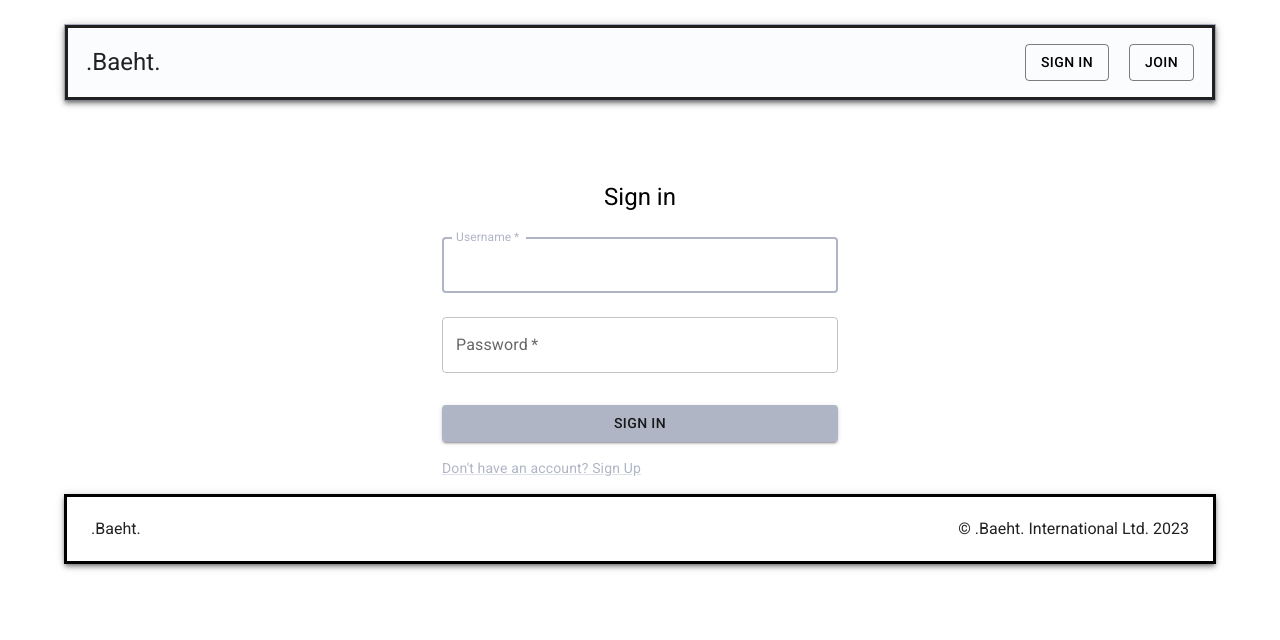
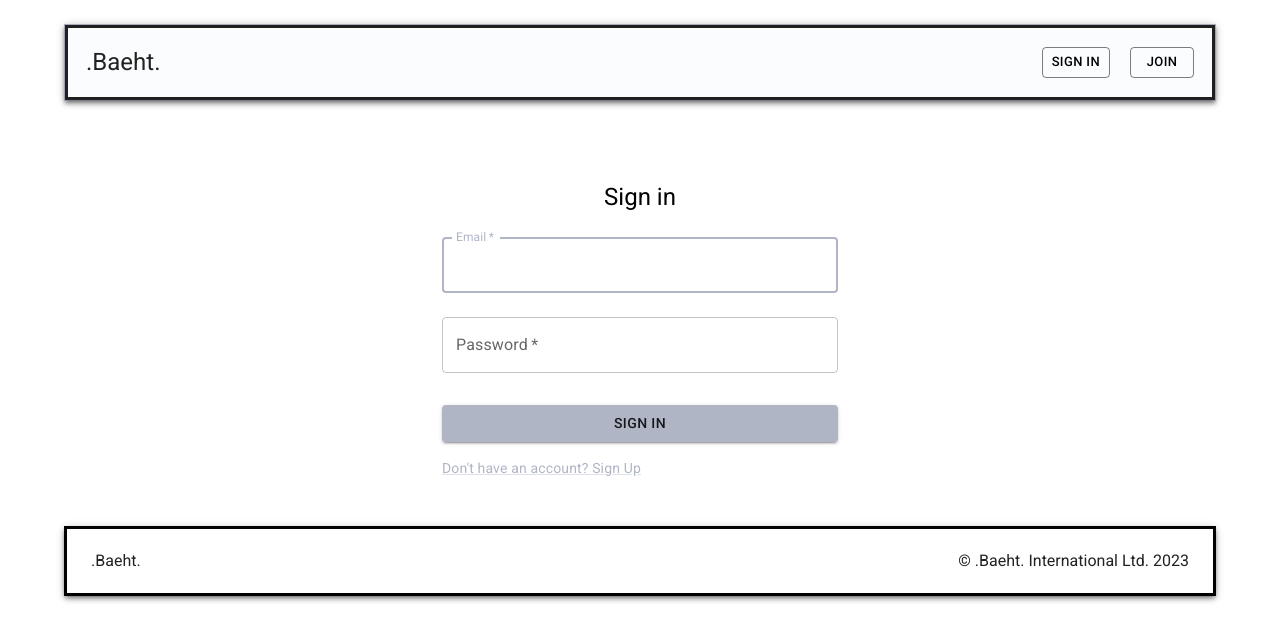
Before and after one commit to Sama-E/Baeht, a React (Vite) app in the folder client/: page /login in a window 1280 px wide. Shown: the top 640 px of the page. Built offline with nearby package versions, Linux system fonts and the light colour scheme.

Commit message:
update login/register

```diff
--- a/client/src/components/Nav/WelcomeNav.jsx
+++ b/client/src/components/Nav/WelcomeNav.jsx
@@ -35,16 +35,18 @@ const WelcomeNav = () => {
         }}
       >
       {/* <StyledToolbar> */}
-        <Typography variant="h5" sx={{ display: { xs: "none", sm: "block" } }}>
+      <Box>
+        <Typography variant="h5" sx={{ display: { xs: "block", sm: "block" } }}>
           .Baeht.
         </Typography>
-        <HouseIcon  sx={{ display: { xs: "block", sm: "none" } }} />
-        <Icons>
-          <>
-            <Button variant="outlined" color="dark">Sign In</Button>
-            <Button variant="outlined" color="dark">Join</Button>
-          </>
+        {/* <HouseIcon  sx={{ display: { xs: "block", sm: "none" } }} /> */}
+      </Box>
+      <Box>
+        <Icons sx={{ display: { xs: "block", sm: "block" } }}>
+            <Button variant="outlined" color="dark" size="small" >Sign In</Button>
+            <Button variant="outlined" color="dark" size="small" sx={{ marginLeft: '20px' }} >Join</Button>
         </Icons>
+      </Box>
       </Box>
     </AppBar>
   )
--- a/client/src/pages/Auth/Login.jsx
+++ b/client/src/pages/Auth/Login.jsx
@@ -13,7 +13,7 @@ import Link from "@mui/material/Link";
 // import Checkbox from "@mui/material/Checkbox";
 
 const Login = () => {
-  const [username, setUsername] = useState("");
+  const [email, setEmail] = useState("");
   const [password, setPassword] = useState("");
   const [error, setError] = useState(null);
   const navigate = useNavigate();
@@ -21,7 +21,7 @@ const Login = () => {
   const handleSubmit = async (e) => {
     e.preventDefault();
     try {
-      const res = await newRequest.post("/auth/login", { username, password });
+      const res = await newRequest.post("/auth/login", { email, password });
       localStorage.setItem("currentUser", JSON.stringify(res.data));
       navigate("/")
     } catch (err) {
@@ -47,12 +47,12 @@ const Login = () => {
             margin="normal"
             required
             fullWidth
-            id="username"
-            label="Username"
-            name="text"
-            autoComplete="username"
+            id="email"
+            label="Email"
+            name="email"
+            autoComplete="email"
             autoFocus
-            onChange={(e) => setUsername(e.target.value)}
+            onChange={(e) => setEmail(e.target.value)}
           />
           <TextField
             margin="normal"
@@ -90,7 +90,11 @@ const Login = () => {
             </Grid>
           </Grid>
         </Box>
-        {error && error}
+        <Box sx={{ p: 2 }}>
+          <Typography component="h6" color="red">
+            {error && error}
+          </Typography>
+        </Box>
       </Box>
     </Container>
   )
--- a/client/src/pages/Auth/Register.jsx
+++ b/client/src/pages/Auth/Register.jsx
@@ -51,7 +51,7 @@ const Register = () => {
     company: "",
     desc: "",
   });
-
+  const [error, setError] = useState(null);
   const navigate = useNavigate();
 
   const handleChange = (e) => {
@@ -72,11 +72,12 @@ const Register = () => {
     try {
       await newRequest.post("/auth/register", {
         ...user,
-        img: url,
+        // img: url,
       });
       navigate("/")
     } catch (err) {
       console.log(err);
+      setError(err.response.data);
     }
   };
 
@@ -244,7 +245,7 @@ const Register = () => {
           <AccordionDetails>
             <Typography>
               <FormControlLabel
-              control={<Checkbox value="remember" color="primary" />}
+              control={<Checkbox value="remember" color="primary" onChange={handleSeller} />}
               label="Activate Seller Account"
               />
             </Typography>
@@ -293,6 +294,11 @@ const Register = () => {
           </Grid>
         </Grid>
       </Box>
+      {/* <Box sx={{ p: 2 }}>
+        <Typography component="h6" color="red">
+          {error && error}
+        </Typography>
+      </Box> */}
     </Box>
   </Container>
   )
--- /dev/null
+++ b/client/src/utils/getCurrentUser.js
@@ -0,0 +1,5 @@
+const getCurrentUser = () => {
+  return JSON.parse(localStorage.getItem("currentUser"));
+};
+
+export default getCurrentUser
```
Also changed, not shown: client/src/utils/upload.js (added, +18 -0 lines), 2 other files (tests, documents, lock files or other folders).
